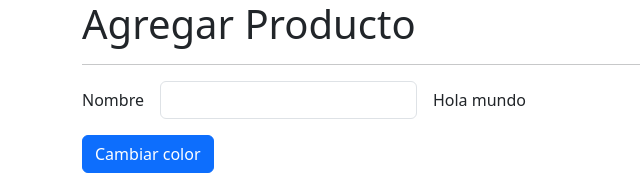
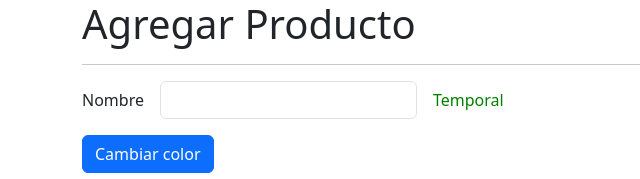
Before and after one commit to ikevin92/directive-signals-angular-2023, an Angular app: page /products/product in a window 1280 px wide. Shown: the top 179 px of the page, without its empty margins (0-640 px from the left). Built offline with nearby package versions, Linux system fonts and the light colour scheme.

Commit message:
directiva input - cambiar el color del host

```diff
--- a/src/app/products/pages/product-page/product-page.component.html
+++ b/src/app/products/pages/product-page/product-page.component.html
@@ -12,7 +12,7 @@
     </div>
 
     <div class="col-auto">
-      <span customLabel></span>
+      <span customLabel [color]="color"> Temporal </span>
     </div>
   </div>
 
--- a/src/app/shared/directives/custom-label.directive.ts
+++ b/src/app/shared/directives/custom-label.directive.ts
@@ -1,19 +1,31 @@
-import { Directive, ElementRef, OnInit } from '@angular/core';
+import { Directive, ElementRef, Input, OnInit } from '@angular/core';
 
 @Directive({
   selector: '[customLabel]',
 })
 export class CustomLabelDirective implements OnInit {
-  private htmlElement: ElementRef<HTMLElement>;
+  private htmlElement?: ElementRef<HTMLElement>;
+  private _color: string = 'red';
+
+  @Input()
+  set color(value: string) {
+    this._color = value;
+    // console.log({ color: value });
+    this.setStyle();
+  }
 
   constructor(private el: ElementRef<HTMLElement>) {
-    console.log('constructor de la directiva', { el });
+    // console.log('constructor de la directiva', { el });
     this.htmlElement = el;
-
-    this.htmlElement.nativeElement.innerHTML = 'Hola mundo';
+    // this.htmlElement.nativeElement.innerHTML = 'Hola mundo';
   }
 
   ngOnInit(): void {
     console.log('directiva - ngOnInit');
   }
+
+  setStyle(): void {
+    if (!this.htmlElement) return;
+    this.htmlElement!.nativeElement.style.color = this._color;
+  }
 }
```
